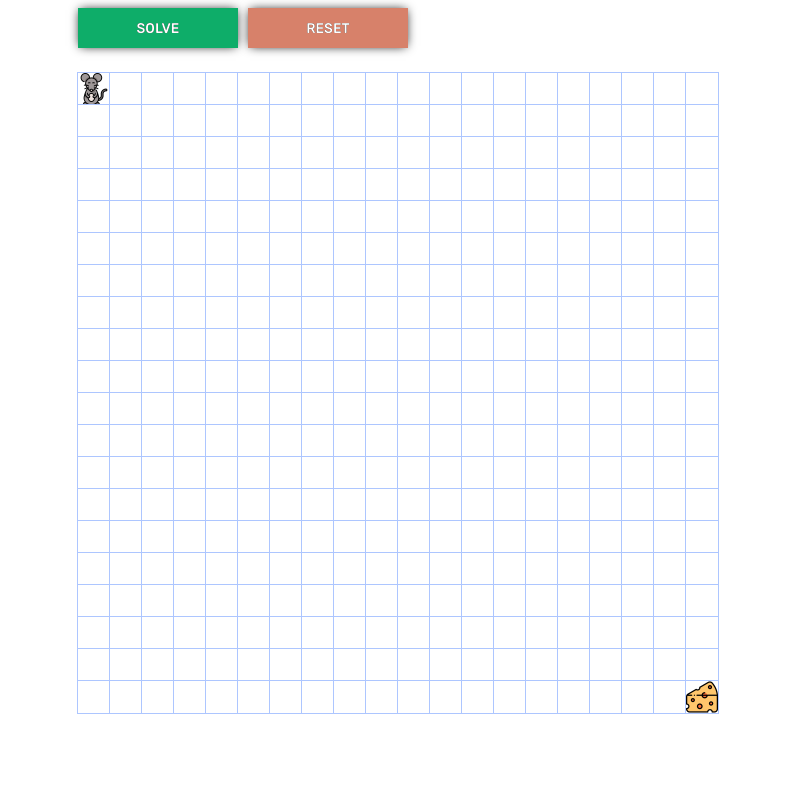
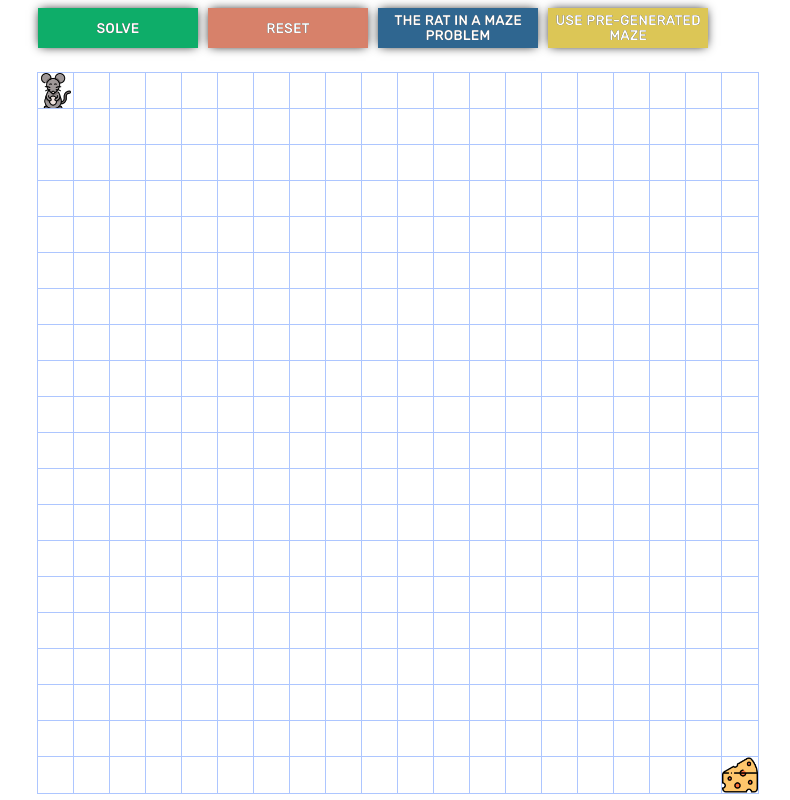
Before and after one commit to jersoroka/rat-in-a-maze-react, a React (Create React App) app: page / in a window 1280 px wide. Shown: the whole page, without its empty margins (242-1032 px from the left). Built offline with nearby package versions, Linux system fonts and the light colour scheme.

Commit message:
Add additional buttons

```diff
--- a/src/components/Button.js
+++ b/src/components/Button.js
@@ -2,7 +2,23 @@ import './Button.css';
 
 function Button({ text, handleClick }) {
 
-    const backgroundColor = text === 'SOLVE' ? '#0EAD69' : '#D7816A';
+    const backgroundColor = setBackgroundColor();
+
+    function setBackgroundColor() {
+        switch (text) {
+            case 'SOLVE':
+                return '#0EAD69';
+            case 'RESET':
+                return '#D7816A';
+            case 'THE RAT IN A MAZE PROBLEM':
+                return '#2F6690';
+            case 'USE PRE-GENERATED MAZE':
+                return '#DCC656';
+            default:
+                return '#2F6690';
+        }
+
+    }
     return (
         <button className="button" style={{background: `${backgroundColor}`}} onClick={() => handleClick()}>{text}</button>
     )
--- a/src/components/Header.js
+++ b/src/components/Header.js
@@ -9,8 +9,10 @@ function Header() {
 
     return (
         <div className="header">
-            <Button text="SOLVE" handleClick={() => solveMaze(grid, setIsRoute)}></Button>
-            <Button text="RESET" handleClick={() => restartMaze()}></Button>
+            <Button text="SOLVE" handleClick={() => solveMaze(grid, setIsRoute)}/>
+            <Button text="RESET" handleClick={() => restartMaze()}/>
+            <Button text="THE RAT IN A MAZE PROBLEM"/>
+            <Button text="USE PRE-GENERATED MAZE"/>
         </div>
     )
 }
--- a/src/components/Square.js
+++ b/src/components/Square.js
@@ -13,7 +13,9 @@ export default function Square({square}) {
         switch (e.type) {
             case 'mousedown':
                 e.preventDefault();
-                setIsMazeWall(pos);
+                if (id !== 1 && id !== (grid.length - 1)^2 && isDragMode) {
+                    setIsMazeWall(pos);
+                }
                 setIsDragMode(true);
                 break;
             case 'mouseup':
@@ -21,7 +23,7 @@ export default function Square({square}) {
                 setIsDragMode(false);
                 break;
             case 'mouseover':
-                if (id !== 1 && isDragMode) {
+                if (id !== 1 && id !== (grid.length - 1)^2 && isDragMode) {
                     setIsMazeWall(pos);
                 }
                 break;
--- a/src/index.css
+++ b/src/index.css
@@ -2,7 +2,7 @@
 
 /* Variables */
 :root {
-    --full-width: 80vmin;
+    --full-width: 90vmin;
     --button-width: 20vmin;
     --white: #FFFFFF;
     --blue: #ADC6FF;
```
